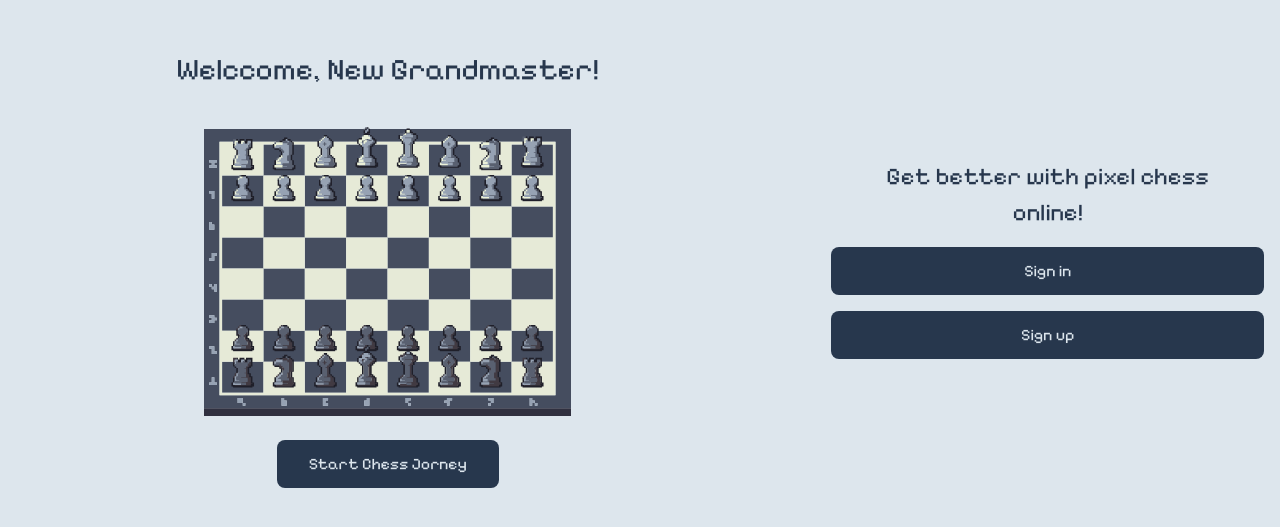
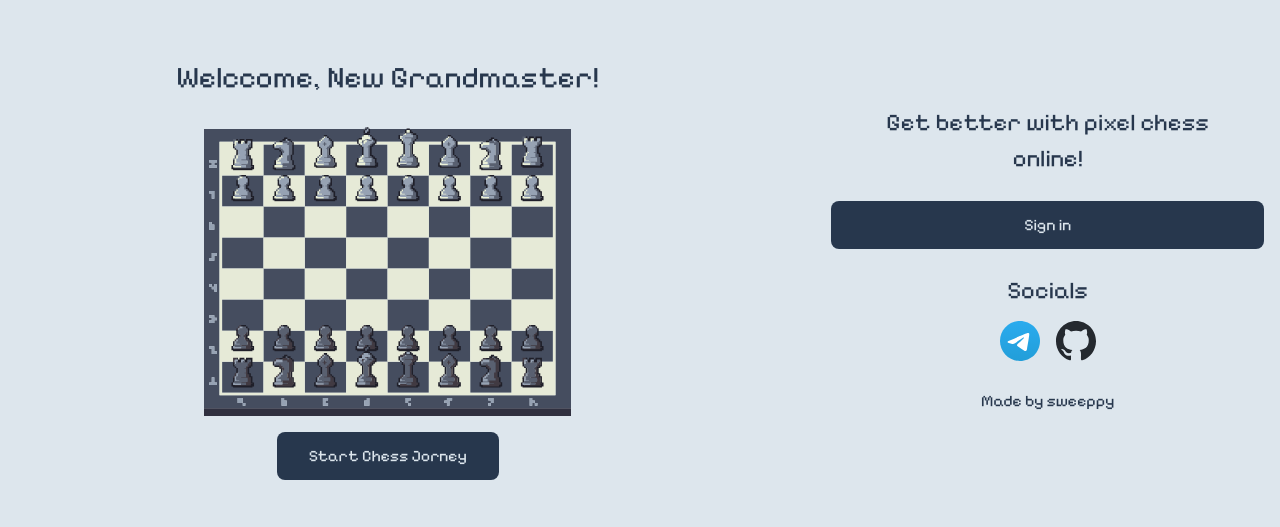
Before and after one commit to sweeppy/Chess_.NET, a React (Vite) app in the folder frontend/: page / in a window 1280 px wide. Shown: the part 133-660 px from the top of the page. Built offline with nearby package versions, Linux system fonts and the light colour scheme.

Commit message:
Updating home page
-added links to socials
-updated some css styles

```diff
--- a/frontend/src/Components/Home/Sidebar.tsx
+++ b/frontend/src/Components/Home/Sidebar.tsx
@@ -1,22 +1,46 @@
-import { useNavigate } from "react-router-dom";
-
-const Sidebar = () => {
-  // Use navigation
-  const navigate = useNavigate();
-  const handleLoginClick = () => {
-    navigate("/Login");
-  };
+interface Props {
+  handleLoginClick: () => void;
+  handleTelegramIconClick: () => void;
+  handleGithubIconClick: () => void;
+}
+const Sidebar = ({
+  handleLoginClick,
+  handleGithubIconClick,
+  handleTelegramIconClick,
+}: Props) => {
   return (
     <div
       data-column
-      className="sidebar inline-padding padding-block flex-center flow"
+      className="sidebar inline-padding padding-block flex-center"
     >
-      <h2 className="inline-padding">Get better with pixel chess online!</h2>
+      <h2 className="inline-padding padding-block-600">
+        Get better with pixel chess online!
+      </h2>
       <button className="primary-button max-width" onClick={handleLoginClick}>
         Sign in
       </button>
-      <button className="primary-button max-width">Sign up</button>
-      <div className="flex-center"></div>
+      <div data-column className="flex-center padding-block-600">
+        <h2>Socials</h2>
+        <div className="row-group">
+          <div className="img-container">
+            <img
+              width={40}
+              src="/web_design/icons/social/telegram_icon.svg"
+              alt="telegram_link"
+              onClick={handleTelegramIconClick}
+            />
+          </div>
+          <div className="img-container">
+            <img
+              width={40}
+              src="/public/web_design/icons/social/github_icon.svg"
+              alt="github_link"
+              onClick={handleGithubIconClick}
+            />
+          </div>
+        </div>
+        <h3 className="padding-block-400">Made by sweeppy</h3>
+      </div>
     </div>
   );
 };
--- a/frontend/src/Components/Home/Welcome.tsx
+++ b/frontend/src/Components/Home/Welcome.tsx
@@ -1,16 +1,19 @@
-const Welcome = () => {
+interface Props {
+  handleLoginClick: () => void;
+}
+const Welcome = ({ handleLoginClick }: Props) => {
   return (
     <main className="main">
       <div data-column className="flex-center flow">
         <h1 className="inline-padding">Welccome, New Grandmaster!</h1>
-        <div className="img-container">
-          <img
-            height={300}
-            src="/public/web_design/images/welcome_board.svg"
-            alt="chess_board"
-          />
-        </div>
-        <button className="primary-button">Start Chess Jorney</button>
+        <img
+          height={300}
+          src="/public/web_design/images/welcome_board.svg"
+          alt="chess_board"
+        />
+        <button className="primary-button" onClick={handleLoginClick}>
+          Start Chess Jorney
+        </button>
       </div>
     </main>
   );
--- a/frontend/src/Components/Home/WholeHome.tsx
+++ b/frontend/src/Components/Home/WholeHome.tsx
@@ -1,11 +1,32 @@
+import { useNavigate } from "react-router-dom";
 import Sidebar from "./Sidebar";
 import Welcome from "./Welcome";
 
 const WholeHome = () => {
+  // Use navigate
+  const navigate = useNavigate();
+
+  // For button that navigate to login page
+  const handleLoginClick = () => {
+    navigate("/Login");
+  };
+  // For Links:
+  // Github
+  const handleGithubIconClick = () => {
+    window.open("https://github.com/sweeppy");
+  };
+  // Telegram
+  const handelTelegramIconClick = () => {
+    window.open("/https://t.me/sweeppy");
+  };
   return (
     <div className="even-columns no-scroll">
-      <Welcome />
-      <Sidebar />
+      <Welcome handleLoginClick={handleLoginClick} />
+      <Sidebar
+        handleLoginClick={handleLoginClick}
+        handleGithubIconClick={handleGithubIconClick}
+        handleTelegramIconClick={handelTelegramIconClick}
+      />
     </div>
   );
 };
--- a/frontend/src/index.css
+++ b/frontend/src/index.css
@@ -386,3 +386,22 @@ button[data-icon] img {
 .no-scroll {
   overflow: hidden;
 }
+
+.row-group {
+  display: flex;
+  justify-content: space-between;
+  padding: var(--size-100);
+}
+
+.img-containter {
+  display: flex;
+  justify-content: center;
+  align-items: center;
+}
+.img-container img {
+  transition: scale 0.2s;
+}
+.img-container:hover img {
+  cursor: pointer;
+  scale: 1.03;
+}
```
Also changed, not shown: frontend/public/web_design/icons/social/github_icon.svg (added), frontend/public/web_design/icons/social/telegram_icon.svg (added).
